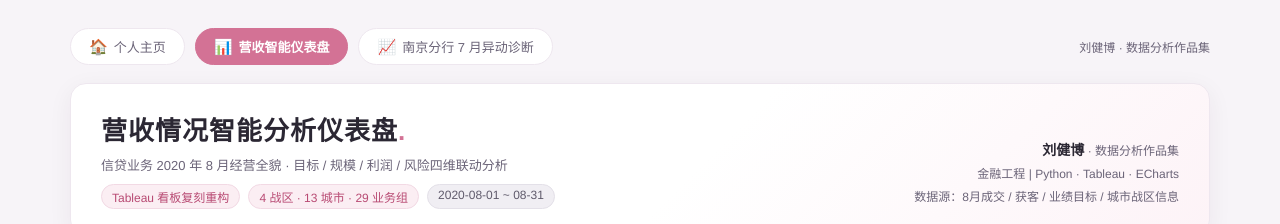
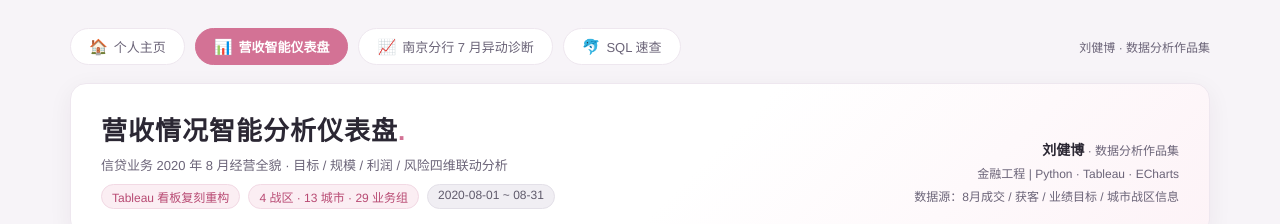
Before and after one commit to OI-CTFsky/revenue-dashboard, a plain HTML site: page dashboard.html in a window 1280 px wide. Shown: the top 224 px of the page. Drawn offline with nearby package versions, Linux system fonts and the light colour scheme.

Commit message:
portfolio: add SQL cheatsheet nav

```diff
--- a/dashboard.html
+++ b/dashboard.html
@@ -80,6 +80,7 @@
     <a href="index.html"><span class="ico">🏠</span>个人主页</a>
     <a class="on" href="dashboard.html"><span class="ico">📊</span>营收智能仪表盘</a>
     <a href="e02-analysis.html"><span class="ico">📈</span>南京分行 7 月异动诊断</a>
+    <a href="sql-cheatsheet.html"><span class="ico">🐬</span>SQL 速查</a>
     <span class="spacer">刘健博 · 数据分析作品集</span>
   </nav>
 
```
